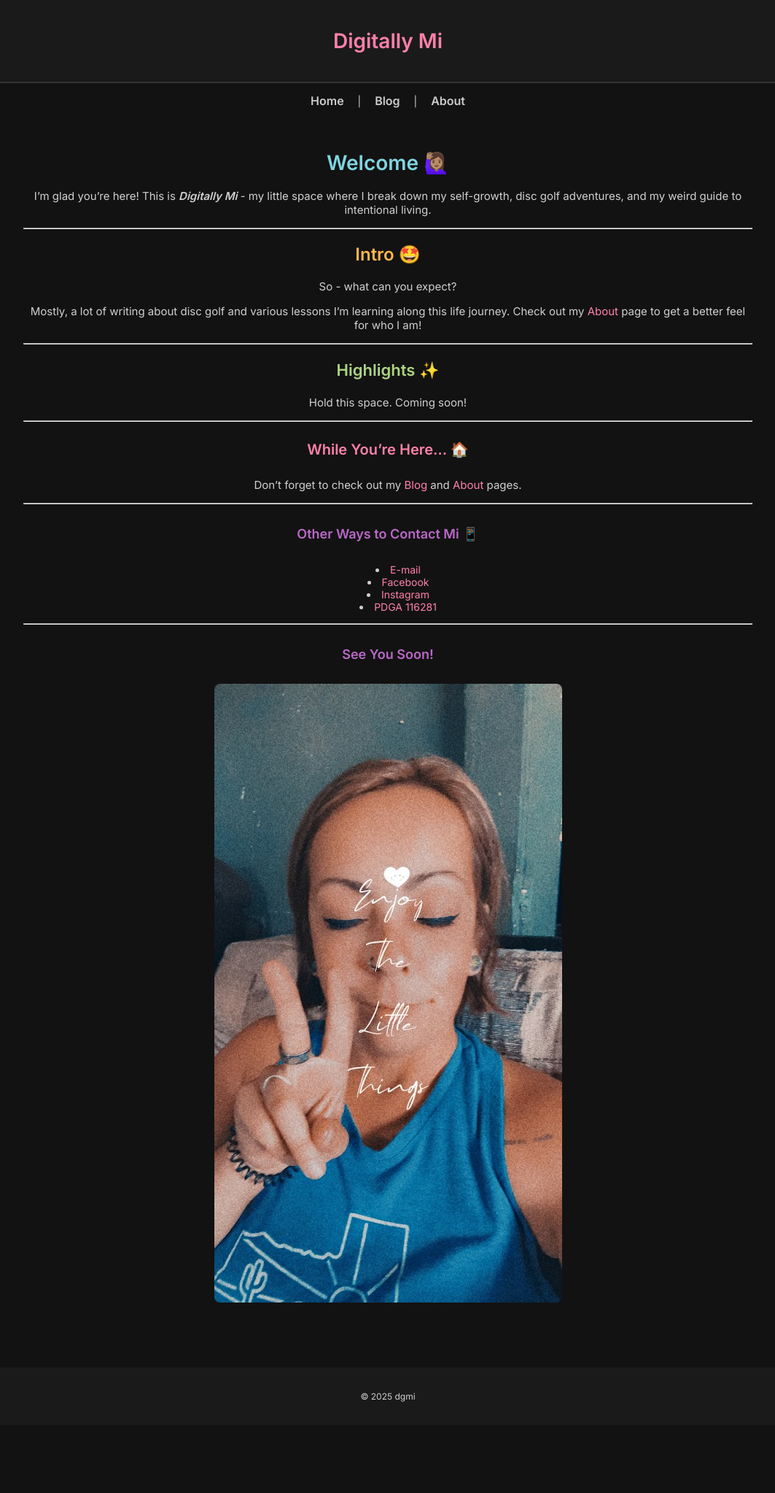
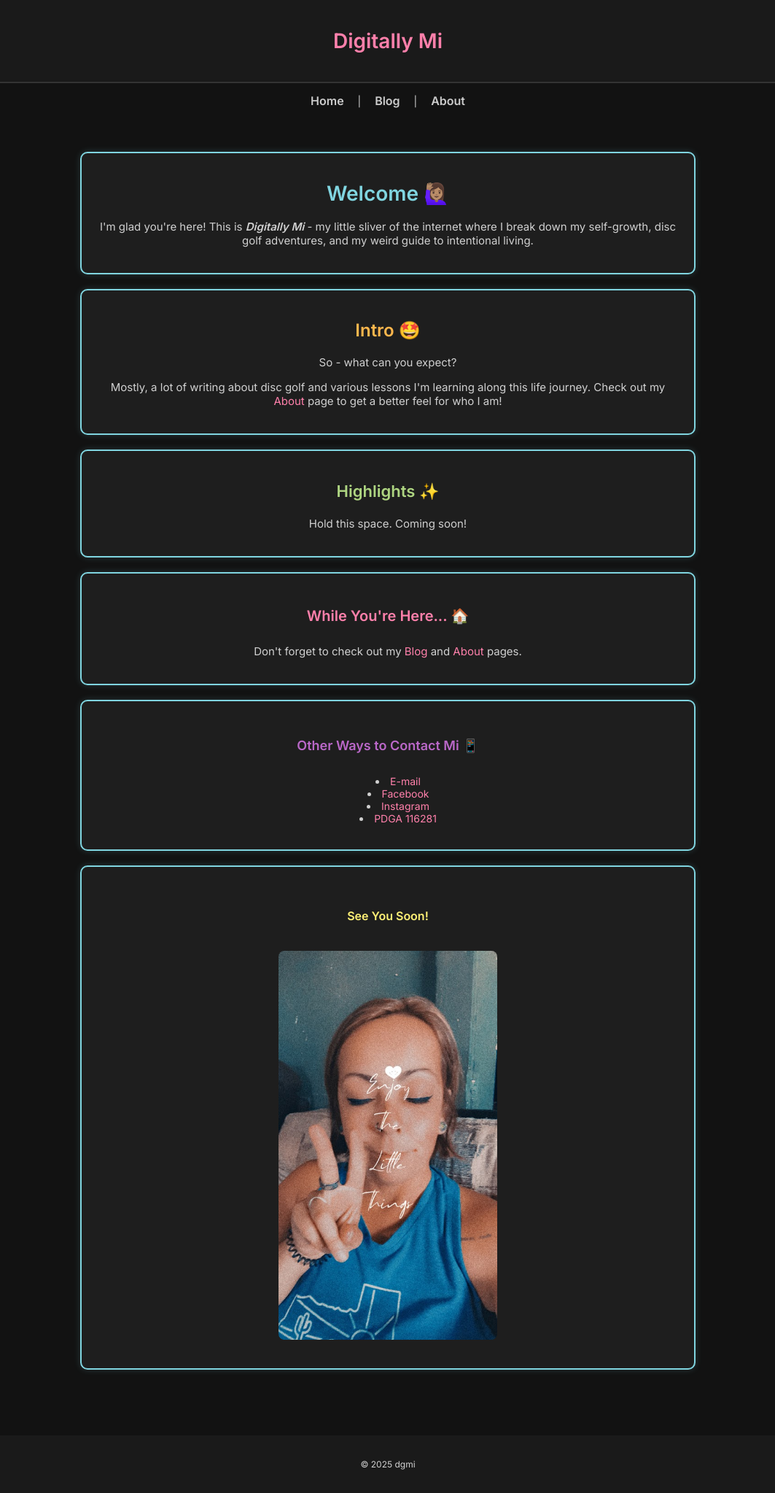
Before and after one commit to meeeyuh/meeeyuh.github.io, a Jekyll site: the page built from index.md, in a window 1280 px wide. Shown: the whole page at 73% size, without its empty margins (108-1171 px from the left). Built offline with Jekyll 4.4.1, drawn with Linux system fonts in a browser that asks for light colours; our own code applies the rules of GitHub Pages for plain Markdown files; before the commit the page ends 1953 px from its top, so only the background shows below that.

Commit message:
Cleaning up the landing page 🛬

```diff
--- a/assets/css/style.css
+++ b/assets/css/style.css
@@ -166,3 +166,22 @@ details summary::marker {
 #blog-controls button:hover {
     background: #ff80ab;
 }
+
+.content-box {
+    background-color: #1e1e1e; /* Dark background to match theme */
+    color: #d0d0d0;
+    border: 2px solid #80d5e0; /* Light blue border */
+    padding: 20px;
+    margin: 20px auto;
+    max-width: 800px;
+    border-radius: 10px;
+    box-shadow: 0px 0px 10px rgba(128, 213, 224, 0.2);
+    text-align: center;
+    transition: transform 0.3s ease, box-shadow 0.3s ease;
+}
+
+/* Subtle hover effect */
+.content-box:hover {
+    transform: translateY(-5px);
+    box-shadow: 0px 0px 15px rgba(128, 213, 224, 0.4);
+}
--- a/index.md
+++ b/index.md
@@ -2,41 +2,38 @@
 title: "Home"
 ---
 
-# Welcome 🙋🏽‍♀️
+<div class="content-box">
+    <h1>Welcome 🙋🏽‍♀️</h1>
+    <p>I'm glad you're here! This is <b><i>Digitally Mi</i></b> - my little sliver of the internet where I break down my self-growth, disc golf adventures, and my weird guide to intentional living.</p>
+</div>
 
-I'm glad you're here! This is ***Digitally Mi*** - my little space where I break down my self-growth, disc golf adventures, and my weird guide to intentional living.
+<div class="content-box">
+    <h2>Intro 🤩</h2>
+    <p>So - what can you expect?</p>
+    <p>Mostly, a lot of writing about disc golf and various lessons I'm learning along this life journey. Check out my <a href="/about/">About</a> page to get a better feel for who I am!</p>
+</div>
 
----
+<div class="content-box">
+    <h3>Highlights ✨</h3>
+    <p>Hold this space. Coming soon!</p>
+</div>
 
-## Intro 🤩
+<div class="content-box">
+    <h4>While You're Here... 🏠</h4>
+    <p>Don't forget to check out my <a href="/blog/">Blog</a> and <a href="/about/">About</a> pages.</p>
+</div>
 
-So - what can you expect?
+<div class="content-box">
+    <h5>Other Ways to Contact Mi 📱</h5>
+    <ul>
+        <li><a href="mailto:dgmi116281@gmail.com">E-mail</a></li>
+        <li><a href="https://www.facebook.com/dgmi116281" target="_blank">Facebook</a></li>
+        <li><a href="https://www.instagram.com/dgmi_/" target="_blank">Instagram</a></li>
+        <li><a href="https://www.pdga.com/player/116281" target="_blank">PDGA 116281</a></li>
+    </ul>
+</div>
 
-Mostly, a lot of writing about disc golf and various lessons I'm learning along this life journey. Check out my [About](about.md) page to get a better feel for who I am!
-
----
-
-### Highlights ✨
-
-Hold this space. Coming soon!
-
----
-
-#### While You're Here... 🏠
-
-Don't forget to check out my [Blog](blog.md) and [About](about.md) pages.
-
----
-
-##### Other Ways to Contact Mi 📱
-
-- [E-mail](mailto:dgmi116281@gmail.com)
-- [Facebook](https://www.facebook.com/dgmi116281){:target="_blank"}
-- [Instagram](https://www.instagram.com/dgmi_/){:target="_blank"}
-- [PDGA 116281](https://www.pdga.com/player/116281){:target="_blank"}
-
----
-
-##### See You Soon!
-
-![The author Mia with a quote "Enjoy the little things"](/assets/images/Mi-Enjoy-Little-Things.JPG)
+<div class="content-box">
+    <h6>See You Soon!</h6>
+    <p><img src="/assets/images/Mi-Enjoy-Little-Things.JPG" alt="The author Mia with a quote 'Enjoy the little things'" width="300"></p>
+</div>
```
